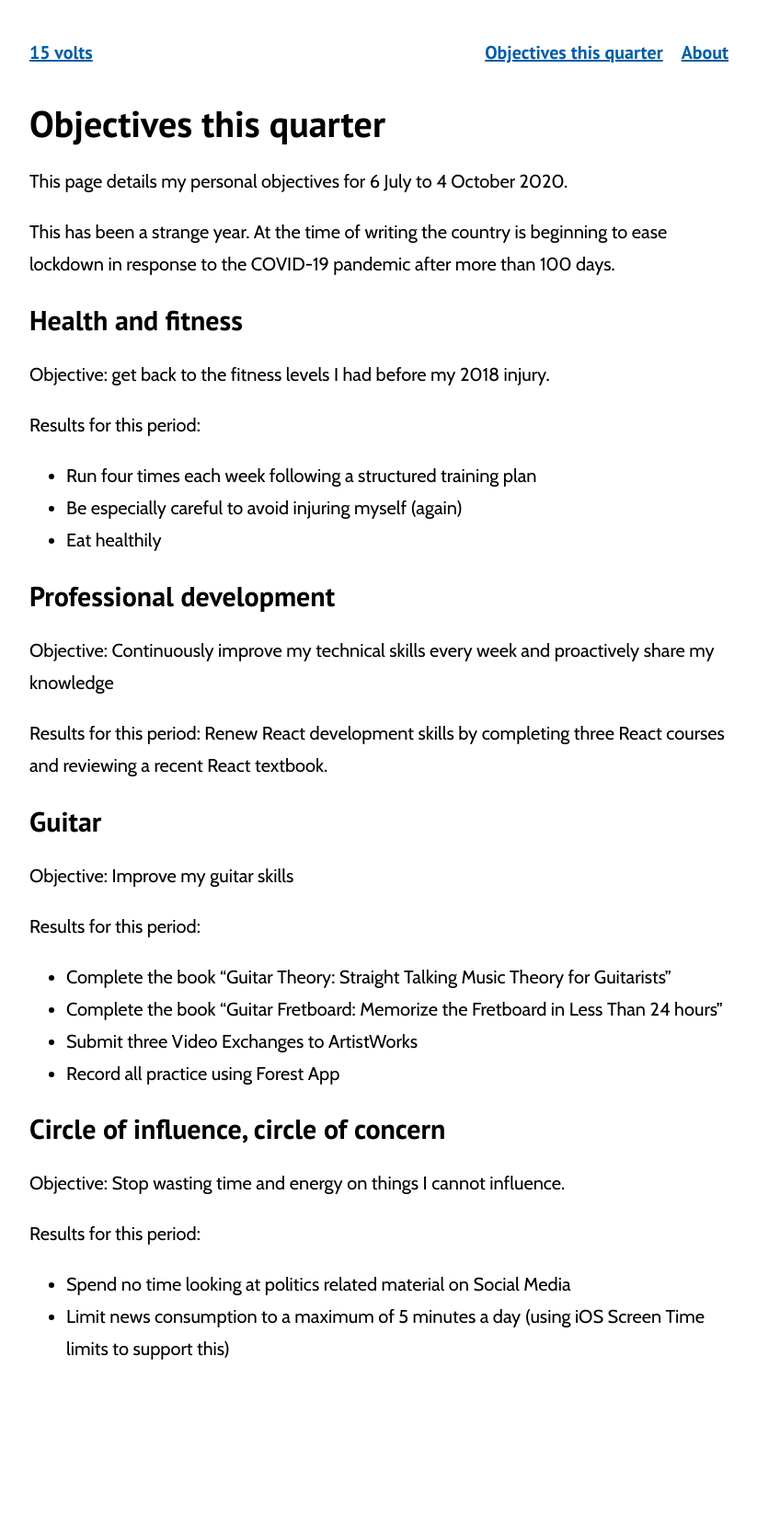
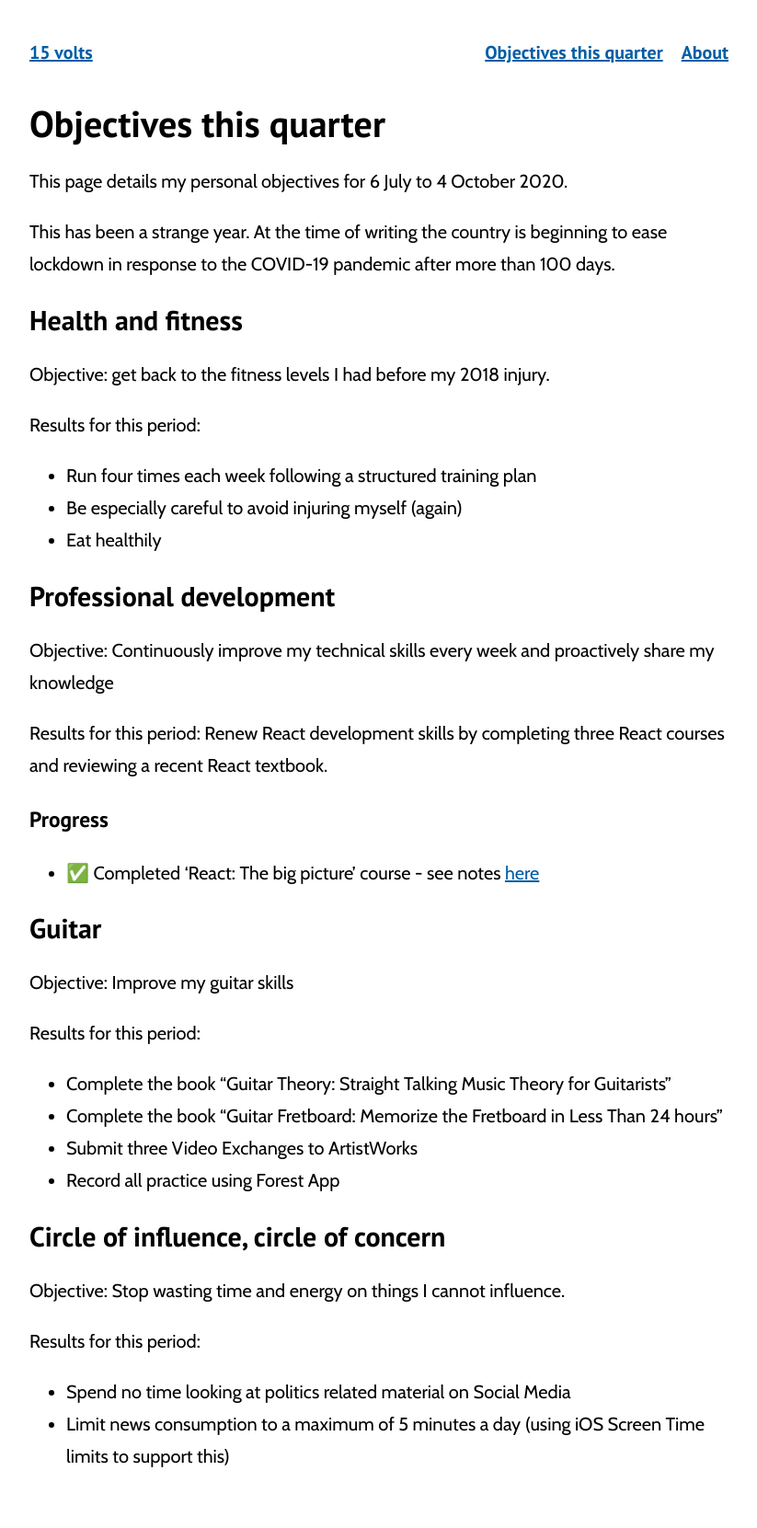
Before and after one commit to gtvj/gtvj.github.io, a Jekyll site: the page built from objectives-2020-Q3.md, in a window 1280 px wide. Shown: the whole page at 92% size, without its empty margins (228-1051 px from the left). Built offline with Jekyll 4.4.1, drawn with Linux system fonts in a browser that asks for light colours; nearby versions of some CDN libraries; before the commit the page ends 1544 px from its top, so only the background shows below that.

Commit message:
Update quarterly objectives to reference course completion

```diff
--- a/objectives-2020-Q3.md
+++ b/objectives-2020-Q3.md
@@ -27,6 +27,10 @@ Objective: Continuously improve my technical skills every week and proactively s
 
 Results for this period: Renew React development skills by completing three React courses and reviewing a recent React textbook.
 
+### Progress
+
+* ✅ Completed 'React: The big picture' course - see notes [here](/2020/07/08/react-big-picture.html)
+
 ## Guitar
 
 Objective: Improve my guitar skills
```
